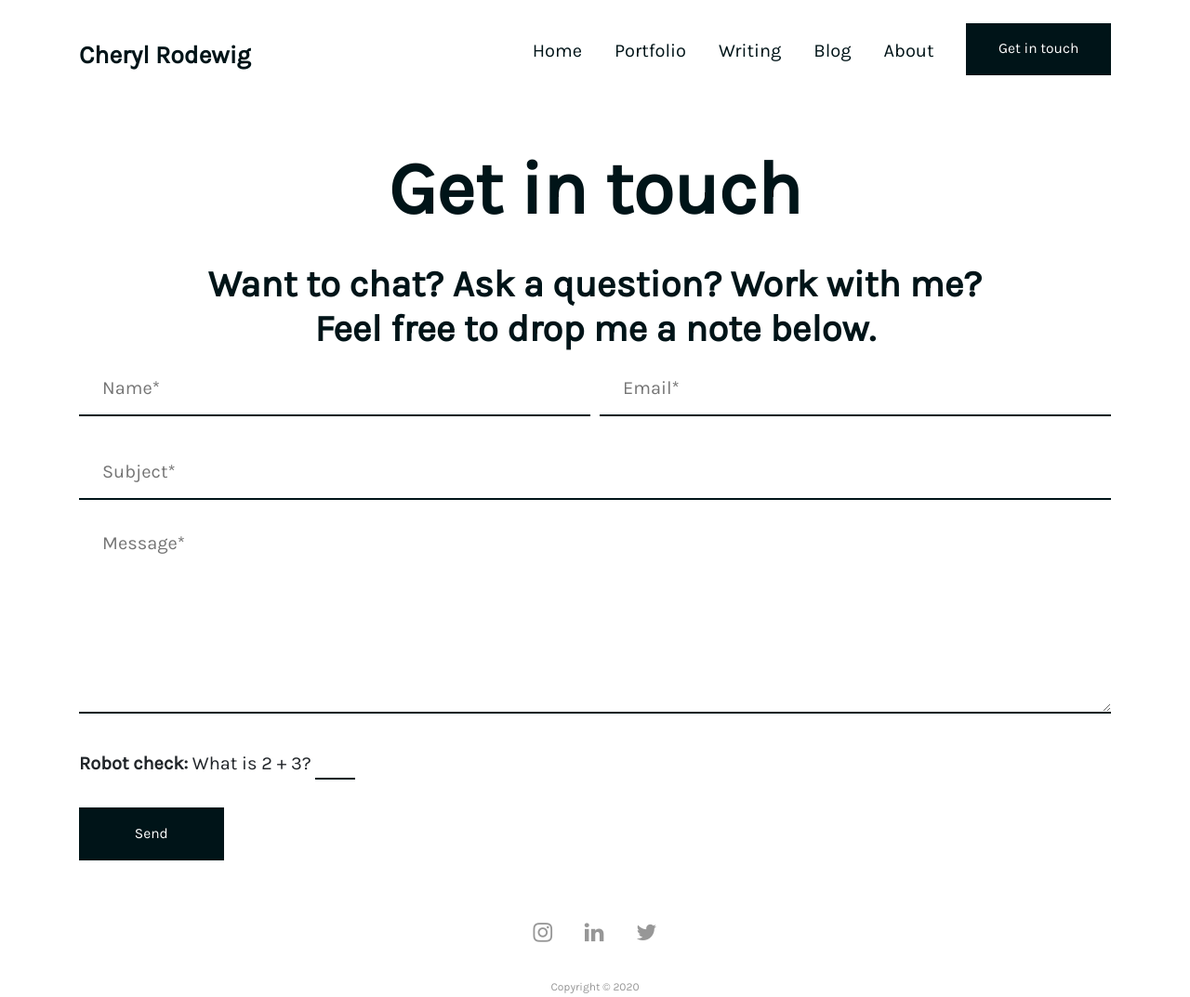
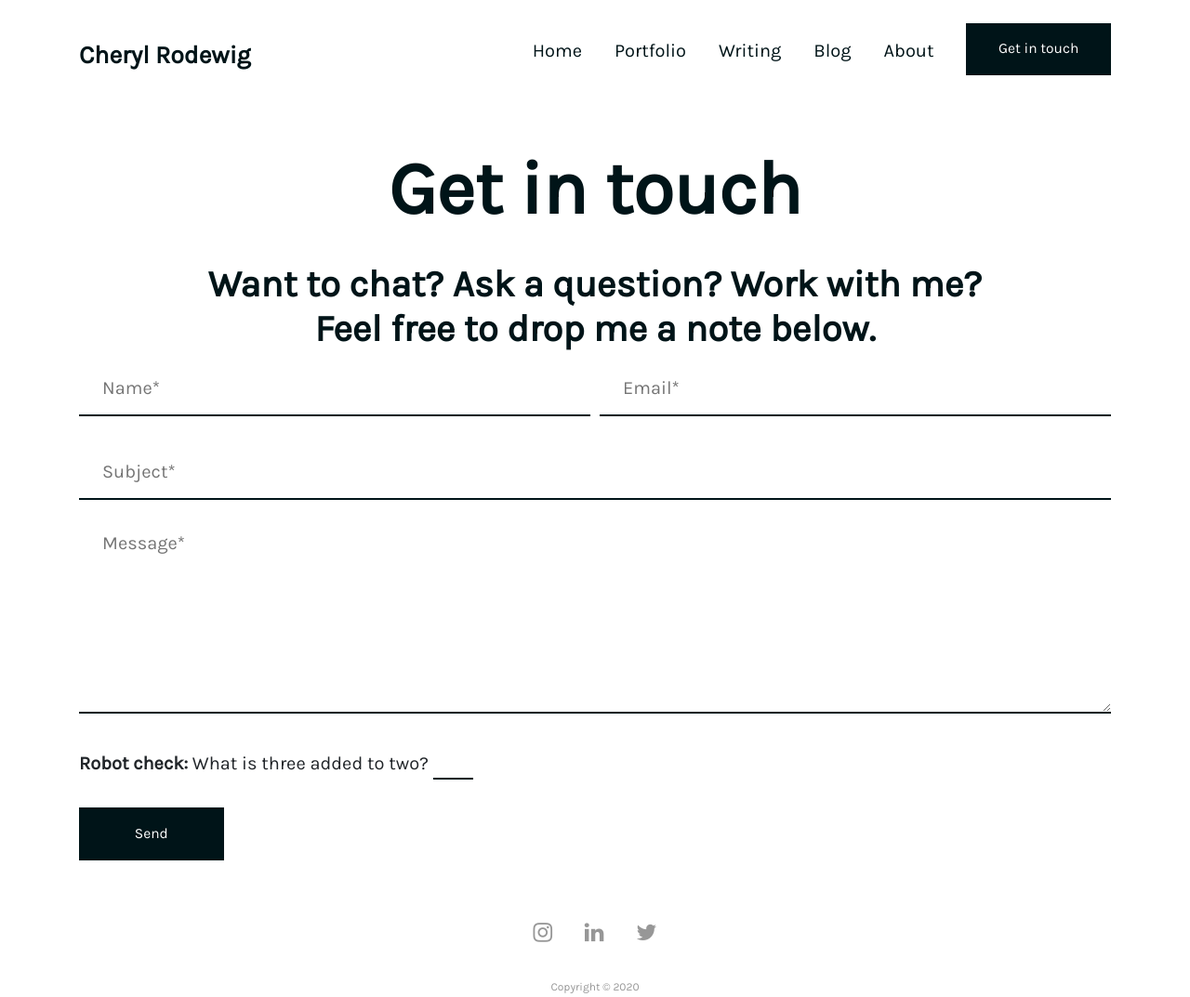
Before and after one commit to crodewig/crodewig.github.io, a Jekyll site: the page built from contact.html, in a window 1280 px wide. Shown: the whole page at 93% size. Built offline with Jekyll 4.4.1, drawn with Linux system fonts in a browser that asks for light colours.

Commit message:
Update form validation

```diff
--- a/contact.html
+++ b/contact.html
@@ -35,7 +35,7 @@ title: Contact
         <textarea name="entry.1889117978" placeholder="Message*" required></textarea>
       </div>
       <div class="col-md-12 text-left">
-        <label for="math-challenge"><strong>Robot check:</strong> What is 2 + 3?</label>
+        <label for="math-challenge"><strong>Robot check:</strong> What is three added to two?</label>
         <input style="display:inline;height:auto;width:auto;padding: 0 10px;" size="1" maxlength="1" id="math-challenge" type="text" name="entry.1851792704" required>
       </div>
       <div class="col-md-12 text-center text-md-left">
```
